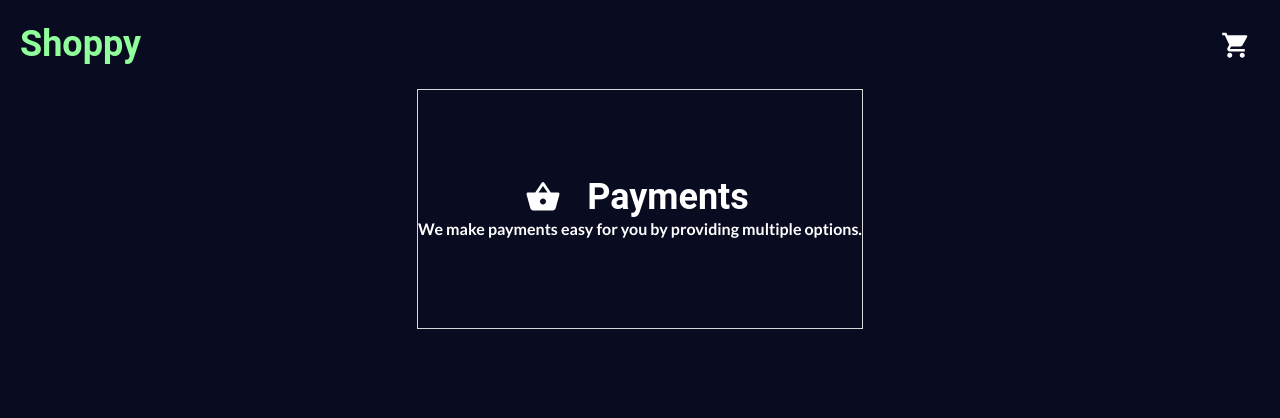
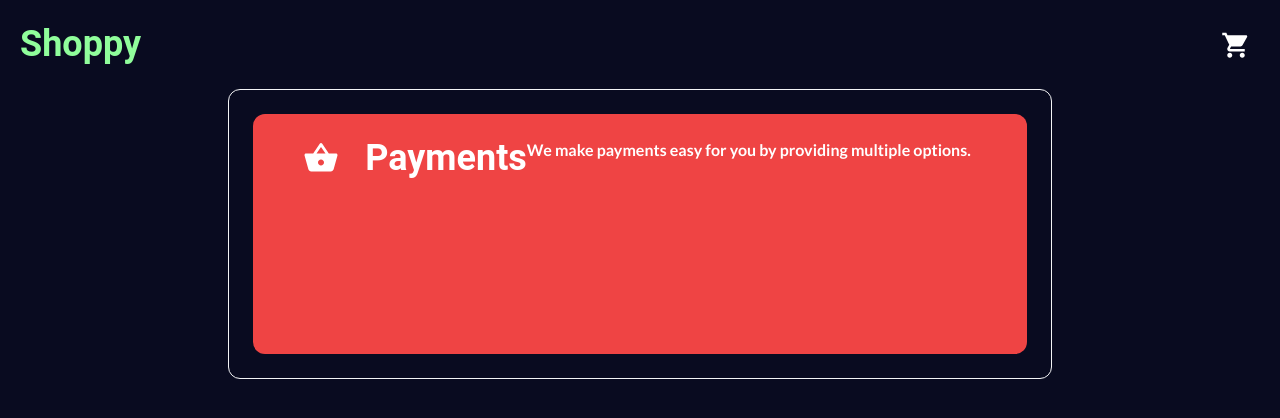
Before and after one commit to rchtect/eshop-react, a React (Vite) app: page / in a window 1280 px wide. Shown: the top 418 px of the page. Built offline with nearby package versions, Linux system fonts and the light colour scheme.

Commit message:
Update carousel.tsx

```diff
--- a/src/maincontent/carousel.tsx
+++ b/src/maincontent/carousel.tsx
@@ -2,13 +2,15 @@ import ShoppingBasketIcon from '@mui/icons-material/ShoppingBasket';
 
 function Carousel() {
 return(
-    <div className="InfoCarousel w-120 h-60 flex justify-center items-center border-[#D7D7D7] border">
-        <div className="bgCarousel">
+    <div className="InfoCarousel flex justify-center items-center border-gray-100 border rounded-xl">
+        <div className="bgCarousel bg-red-500 rounded-xl w-160 h-60 p-6 px-14 m-6">
+            <div className="textCarousel flex flex-between">
             <div className="headerCarousel flex flex-row justify-center items-center">
                 <ShoppingBasketIcon className="scale-150"/>
                 <h2 className="pl-8 text-4xl font-bold">Payments</h2>
             </div>
             <p className="font-bold text-l">We make payments easy for you by providing multiple options.</p>
+            </div>
             <div className="CarouselDots">
                 <div className="dot"></div>
                 <div className="dot"></div>
```
